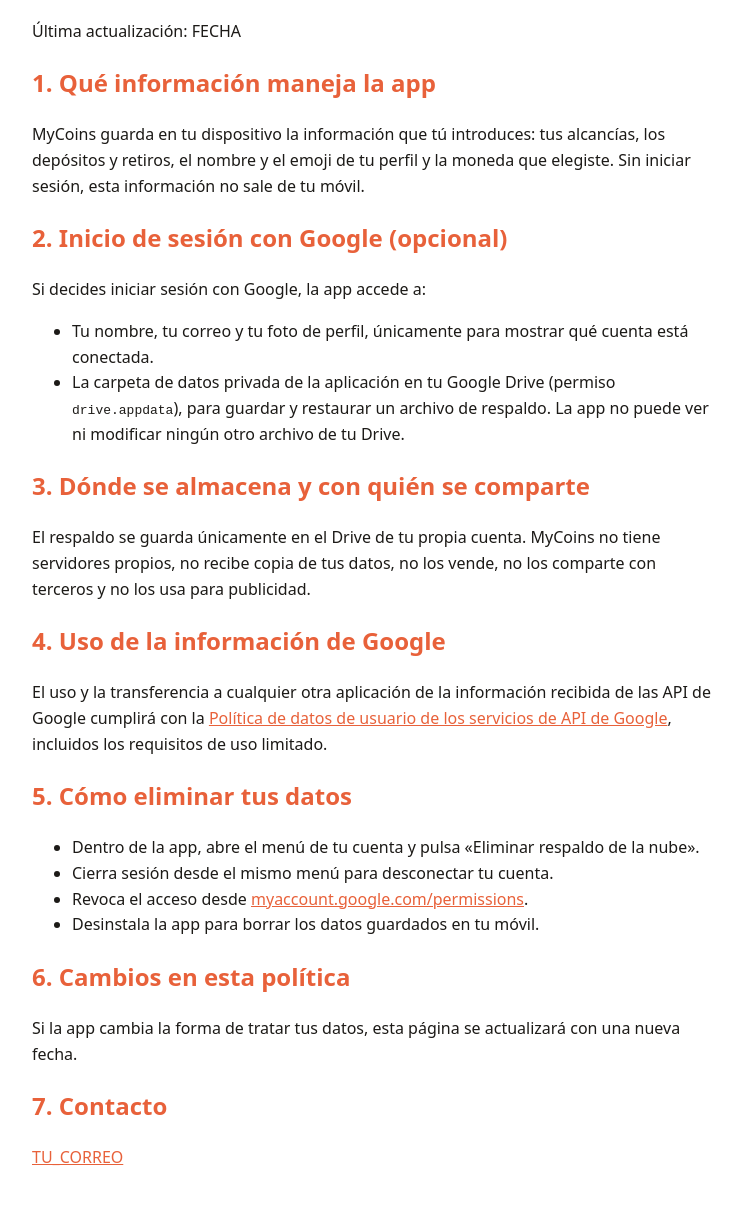
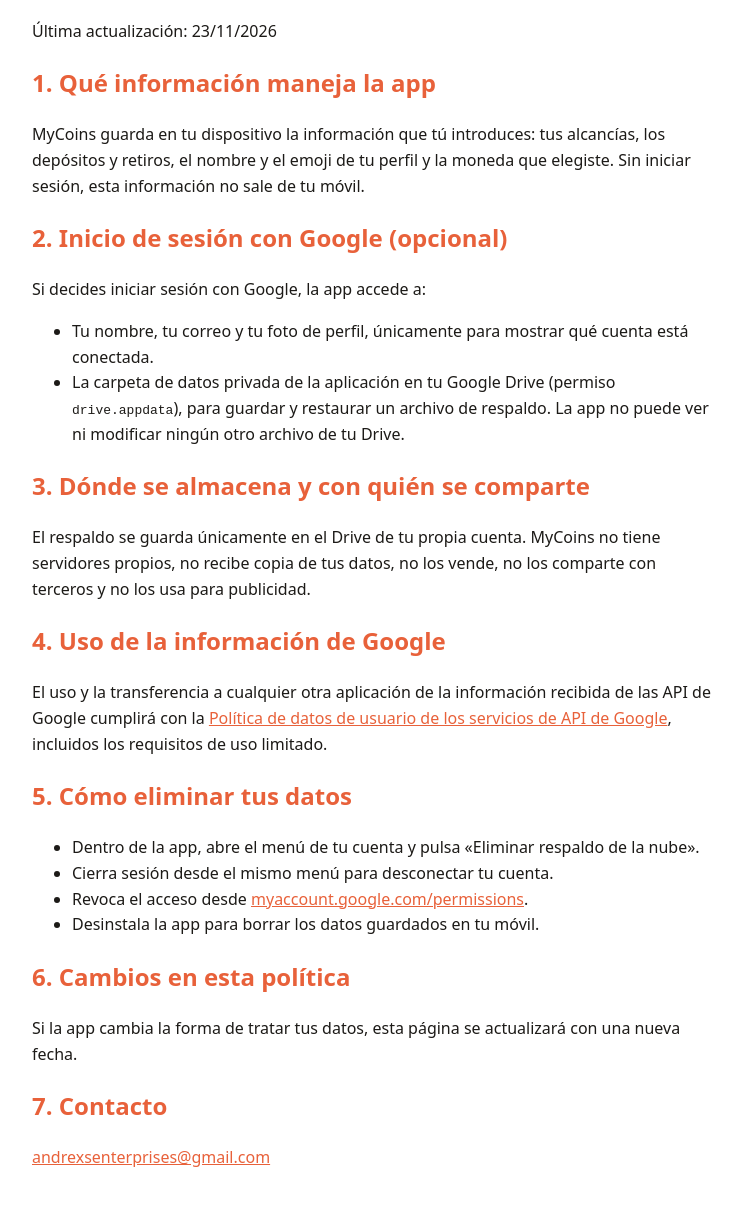
Before and after one commit to andrexsenterprises-coder/andrexsenterprises-coder.github.io, a plain HTML site: page privacy.html in a window 1280 px wide. Shown: the part 94-1300 px from the top of the page, without its empty margins (268-1010 px from the left). Drawn offline with Linux system fonts and the light colour scheme.

Commit message:
privacy.html

```diff
--- a/privacy.html
+++ b/privacy.html
@@ -12,7 +12,7 @@
 </head>
 <body>
   <h1>Política de privacidad de MyCoins</h1>
-  <p>Última actualización: FECHA</p>
+  <p>Última actualización: 23/11/2026</p>
 
   <h2>1. Qué información maneja la app</h2>
   <p>MyCoins guarda en tu dispositivo la información que tú introduces: tus alcancías, los
@@ -52,6 +52,6 @@
   <p>Si la app cambia la forma de tratar tus datos, esta página se actualizará con una nueva fecha.</p>
 
   <h2>7. Contacto</h2>
-  <p><a href="mailto:TU_CORREO">TU_CORREO</a></p>
+  <p><a href="mailto:TU_CORREO">andrexsenterprises@gmail.com</a></p>
 </body>
 </html>
```
